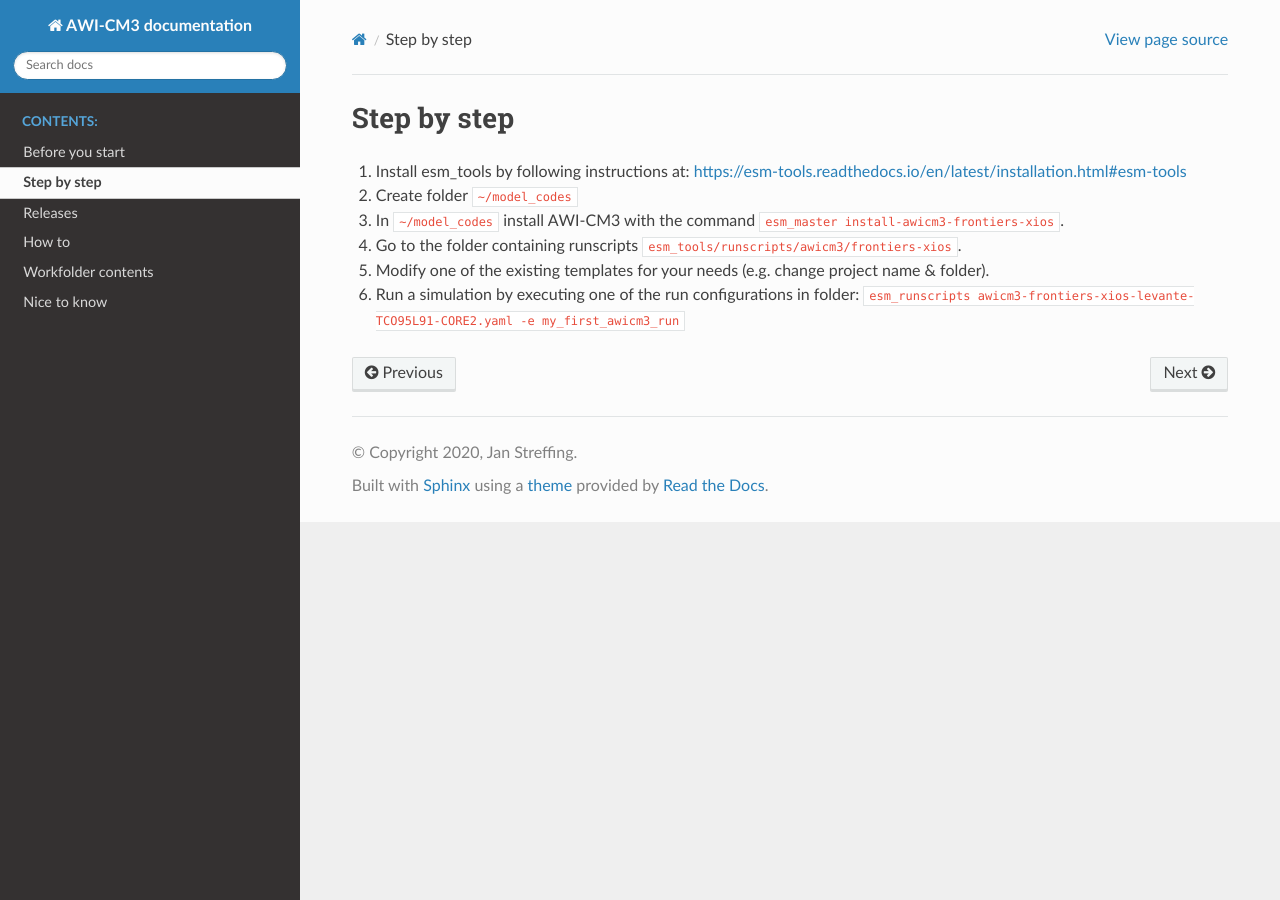
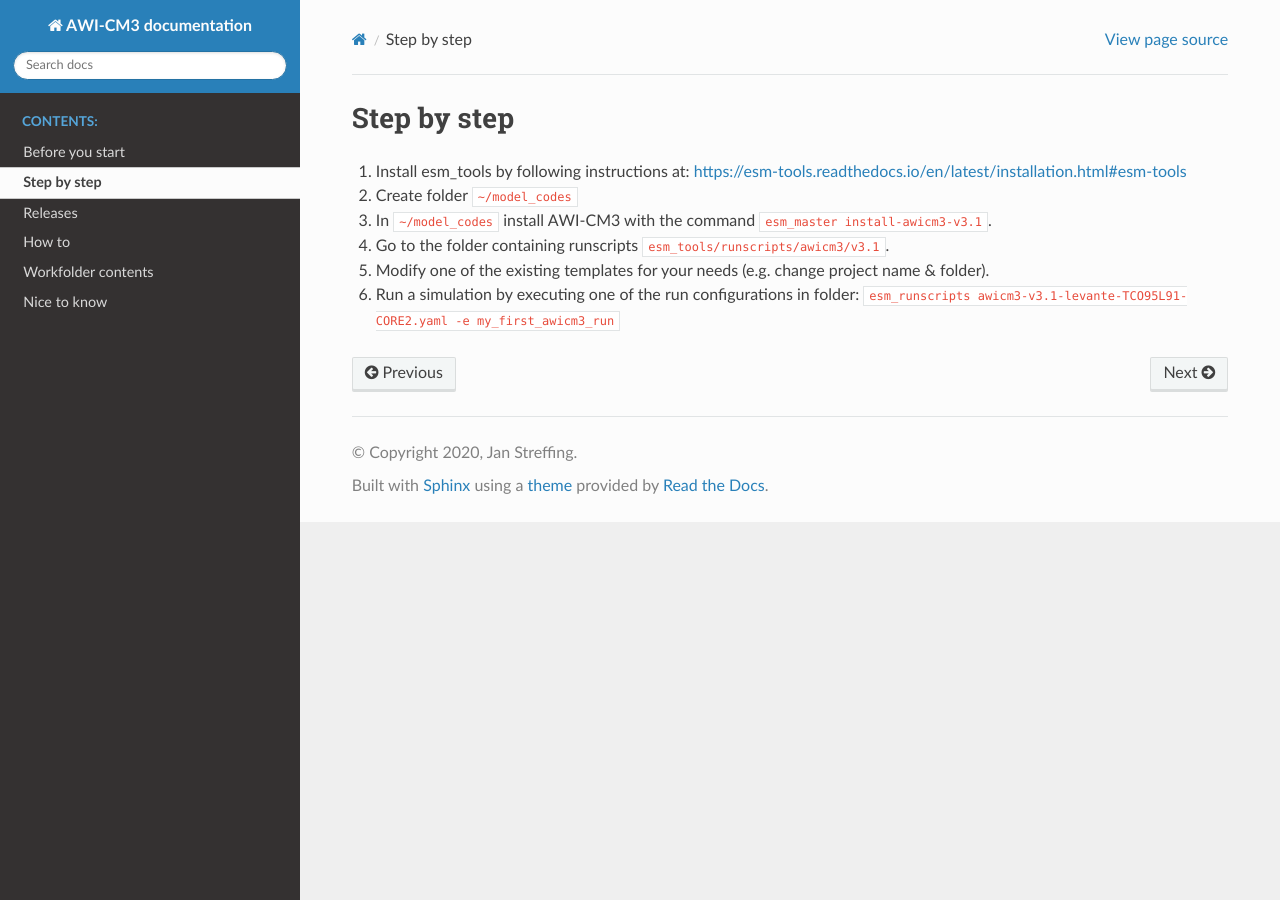
Before and after one commit to AWI-ESM/documentation_AWI-CM3, a Sphinx documentation site: the page built from source/quickstart.rst, in a window 1280 px wide. Built offline with Sphinx 7.4.7 and the Read the Docs theme 2.0.0, drawn with Linux system fonts in a browser that asks for light colours.

Commit message:
update version

```diff
--- a/source/quickstart.rst
+++ b/source/quickstart.rst
@@ -5,7 +5,7 @@ Step by step
 
 1. Install esm_tools by following instructions at: https://esm-tools.readthedocs.io/en/latest/installation.html#esm-tools
 2. Create folder ``~/model_codes``
-3. In ``~/model_codes`` install AWI-CM3 with the command ``esm_master install-awicm3-frontiers-xios``.
-4. Go to the folder containing runscripts ``esm_tools/runscripts/awicm3/frontiers-xios``.
+3. In ``~/model_codes`` install AWI-CM3 with the command ``esm_master install-awicm3-v3.1``.
+4. Go to the folder containing runscripts ``esm_tools/runscripts/awicm3/v3.1``.
 5. Modify one of the existing templates for your needs (e.g. change project name & folder).
-6. Run a simulation by executing one of the run configurations in folder: ``esm_runscripts awicm3-frontiers-xios-levante-TCO95L91-CORE2.yaml -e my_first_awicm3_run``
+6. Run a simulation by executing one of the run configurations in folder: ``esm_runscripts awicm3-v3.1-levante-TCO95L91-CORE2.yaml -e my_first_awicm3_run``
```
